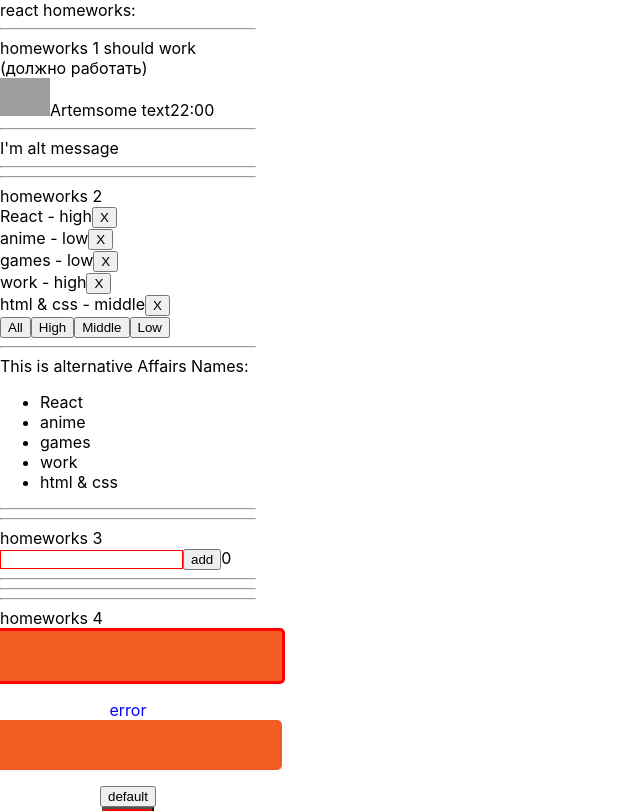
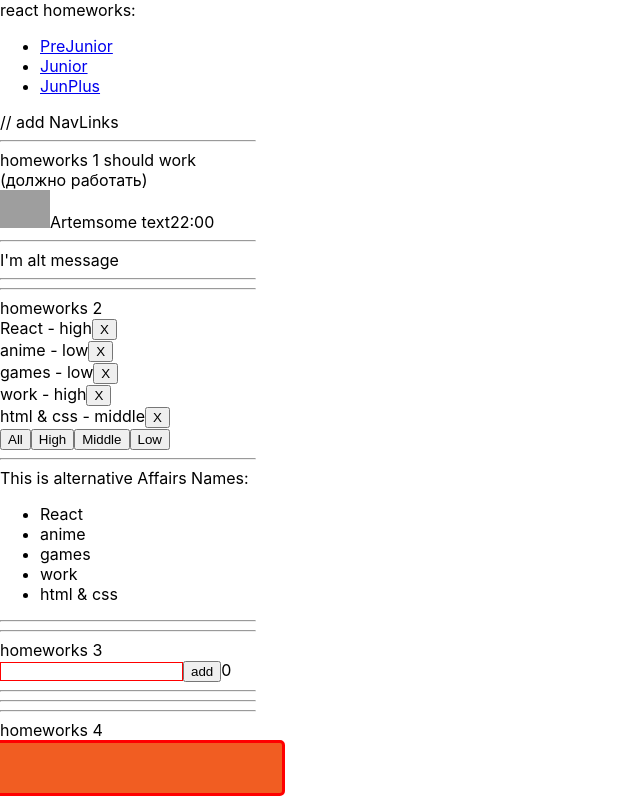
Before and after one commit to andreikostsen/homeworks, a React (Create React App) app: page / in a window 1280 px wide. Shown: the top 811 px of the page, without its empty margins (0-640 px from the left). Built offline with nearby package versions, Linux system fonts and the light colour scheme; grey boxes are pictures that could not be loaded.

Commit message:
start NaVLinks

```diff
--- a/src/p1-main/m1-ui/u1-app/App.tsx
+++ b/src/p1-main/m1-ui/u1-app/App.tsx
@@ -3,18 +3,18 @@ import s from './App.module.css'
 import HW1 from '../../../p2-homeworks/h1/HW1'
 import HW2 from '../../../p2-homeworks/h2/HW2'
 import HW3 from "../../../p2-homeworks/h3/HW3";
-import HW4 from "../../../p2-homeworks/h4/HW4";
+import HW5 from "../../../p2-homeworks/h5/HW5";
 
 
 function App() {
     return (
         <div className={s.App}>
             <div>react homeworks:</div>
-            <HW1 />
-            <HW2 />
-            <HW3/>
-            <HW4/>
-            {/*<HW5/>*/}
+            {/*<HW1/>*/}
+            {/*<HW2/>*/}
+            {/*<HW3/>*/}
+            {/*<HW4/>*/}
+           <HW5/>
 
         </div>
     )
--- a/src/p2-homeworks/h5/HW5.tsx
+++ b/src/p2-homeworks/h5/HW5.tsx
@@ -1,18 +1,18 @@
 import React from 'react'
 import Header from './Header'
-import Routes from './Routes'
+import RoutesComponent from './RoutesComponent'
+import {BrowserRouter, HashRouter} from "react-router-dom";
 
 function HW5() {
     return (
         <div>
             {/*в gh-pages лучше работает HashRouter*/}
-            {/*<HashRouter>*/}
 
+            <HashRouter>
             <Header/>
 
-            <Routes/>
-
-            {/*</HashRouter>*/}
+            <RoutesComponent/>
+            </HashRouter>
         </div>
     )
 }
--- a/src/p2-homeworks/h5/Header.tsx
+++ b/src/p2-homeworks/h5/Header.tsx
@@ -1,8 +1,28 @@
 import React from 'react'
+import {NavLink} from 'react-router-dom'
 
 function Header() {
     return (
         <div>
+            <ul>
+                <li>
+                    <NavLink to="/pre-junior">
+                        PreJunior
+                    </NavLink>
+                </li>
+                <li>
+                    <NavLink to="/junior">
+                        Junior
+                    </NavLink>
+                </li>
+                <li>
+                    <NavLink to="/junior-plus">
+                        JunPlus
+                    </NavLink>
+                </li>
+            </ul>
+
+
             // add NavLinks
 
         </div>
--- /dev/null
+++ b/src/p2-homeworks/h5/RoutesComponent.tsx
@@ -0,0 +1,54 @@
+import React from 'react'
+import {BrowserRouter, Navigate, Route, Routes} from "react-router-dom";
+import Error404 from "./pages/Error404";
+import PreJunior from "./pages/PreJunior";
+import {Junior} from "./pages/Junior";
+import {JunPlus} from "./pages/JunPlus";
+
+export const PATH = {
+    PRE_JUNIOR: '/pre-junior',
+    JUNIOR: '/junior',
+    JUNIOR_PLUS: '/junior-plus',
+    // add paths
+}
+
+function RoutesComponent() {
+    return (
+        <div>
+
+
+            <Routes>
+                <Route path={'/'} element={<PreJunior/>}/>
+                <Route path={PATH.PRE_JUNIOR} element={<PreJunior/>}/>
+                <Route path={PATH.JUNIOR} element={<Junior/>}/>
+                <Route path={PATH.JUNIOR_PLUS} element={<JunPlus/>}/>
+                <Route path="*" element={<Error404/>}/>
+            </Routes>
+
+
+
+
+
+            {/*/!*Switch выбирает первый подходящий роут*!/*/}
+            {/*<Routes>*/}
+
+            {/*/!*в начале мы попадаем на страницу '/' и переходим сразу на страницу PRE_JUNIOR*!/*/}
+            {/*/!*exact нужен чтоб указать полное совподение (что после '/' ничего не будет)*!/*/}
+            {/*<Route  path={'/'}  element={() => <Navigate to={'/pre-junior'}/>}   />*/}
+            {/*/!*<Route  path={'/'}  element={() => <Navigate to={PATH.PRE_JUNIOR}/>}/>*!/*/}
+
+            {/*/!*<Route path={PATH.PRE_JUNIOR} render={() => <PreJunior/>}/>*!/*/}
+            {/*/!*<Route path='/pre-junior' element={()=> <PreJunior/>} />*!/*/}
+            {/*    // add routes*/}
+
+            {/*/!*у этого роута нет пути, он отрисуется если пользователь захочет попасть на несуществующую страницу*!/*/}
+            {/*<Route render={() => <Error404/>}/>*/}
+            {/*    <Route element={() => <Error404/>}/>*/}
+
+
+           {/*</Routes>*/}
+        </div>
+    )
+}
+
+export default RoutesComponent
--- /dev/null
+++ b/src/p2-homeworks/h5/pages/JunPlus.tsx
@@ -0,0 +1,12 @@
+
+
+export const JunPlus = () => {
+
+    return (
+
+        <div>Jun+</div>
+
+    )
+
+
+}
--- /dev/null
+++ b/src/p2-homeworks/h5/pages/Junior.tsx
@@ -0,0 +1,15 @@
+
+
+
+
+
+export const Junior = () => {
+
+    return (
+
+        <div>This is Junior page</div>
+
+
+    )
+
+}
```
Also changed, not shown: package.json (+10 -1 lines), src/p2-homeworks/h5/Routes.tsx (deleted, +0 -29 lines), 1 other file (tests, documents, lock files or other folders).
